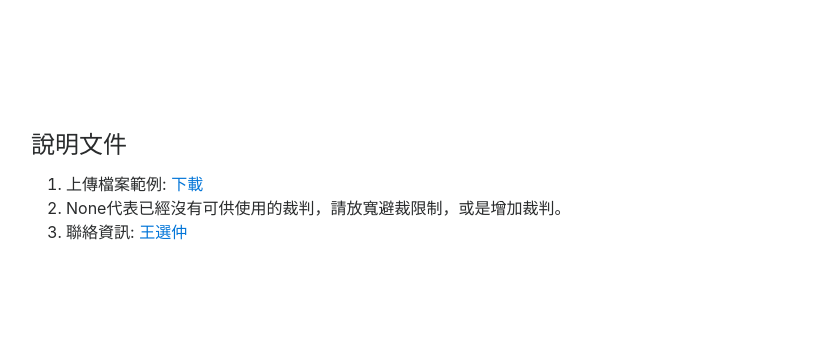
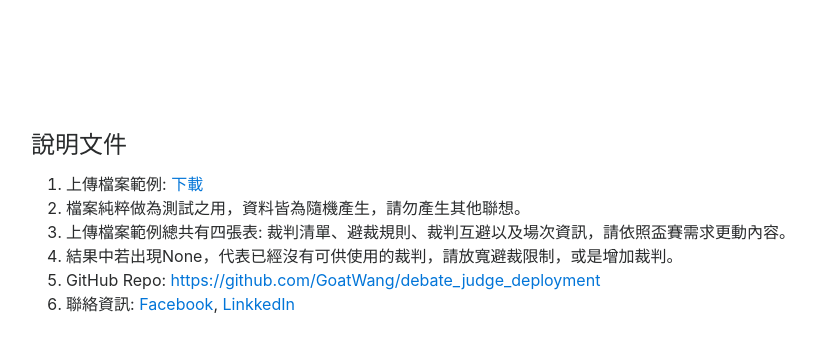
Before and after one commit to GoatWang/debate_judge_deployment, a Django app: page / in a window 1280 px wide. Shown: the part 280-632 px from the top of the page, without its empty margins (44-860 px from the left). Run offline with Django 3.2, Linux system fonts and the light colour scheme; some libraries are stand-ins or nearby versions.

Commit message:
update documentation

```diff
--- a/deployer/templates/deployer/index.html
+++ b/deployer/templates/deployer/index.html
@@ -67,8 +67,11 @@
         <div class="row" style='margin-bottom:50px'>
             <ol>
                 <li>上傳檔案範例: <a href="deployer/downloadsample">下載</a></li>
-                <li>None代表已經沒有可供使用的裁判，請放寬避裁限制，或是增加裁判。</li>
-                <li>聯絡資訊: <a href="https://www.facebook.com/jeremy45555" class="icon fa-facebook">王選仲</a></li>
+                <li>檔案純粹做為測試之用，資料皆為隨機產生，請勿產生其他聯想。</li>
+                <li>上傳檔案範例總共有四張表: 裁判清單、避裁規則、裁判互避以及場次資訊，請依照盃賽需求更動內容。</li>
+                <li>結果中若出現None，代表已經沒有可供使用的裁判，請放寬避裁限制，或是增加裁判。</li>
+                <li>GitHub Repo: <a href="https://github.com/GoatWang/debate_judge_deployment">https://github.com/GoatWang/debate_judge_deployment</a></li>
+                <li>聯絡資訊: <a href="https://www.facebook.com/jeremy45555">Facebook</a>, <a href="https://www.linkedin.com/in/wanghsuanchung/">LinkkedIn</a></li>
             </ol>
 
         </div>
```
